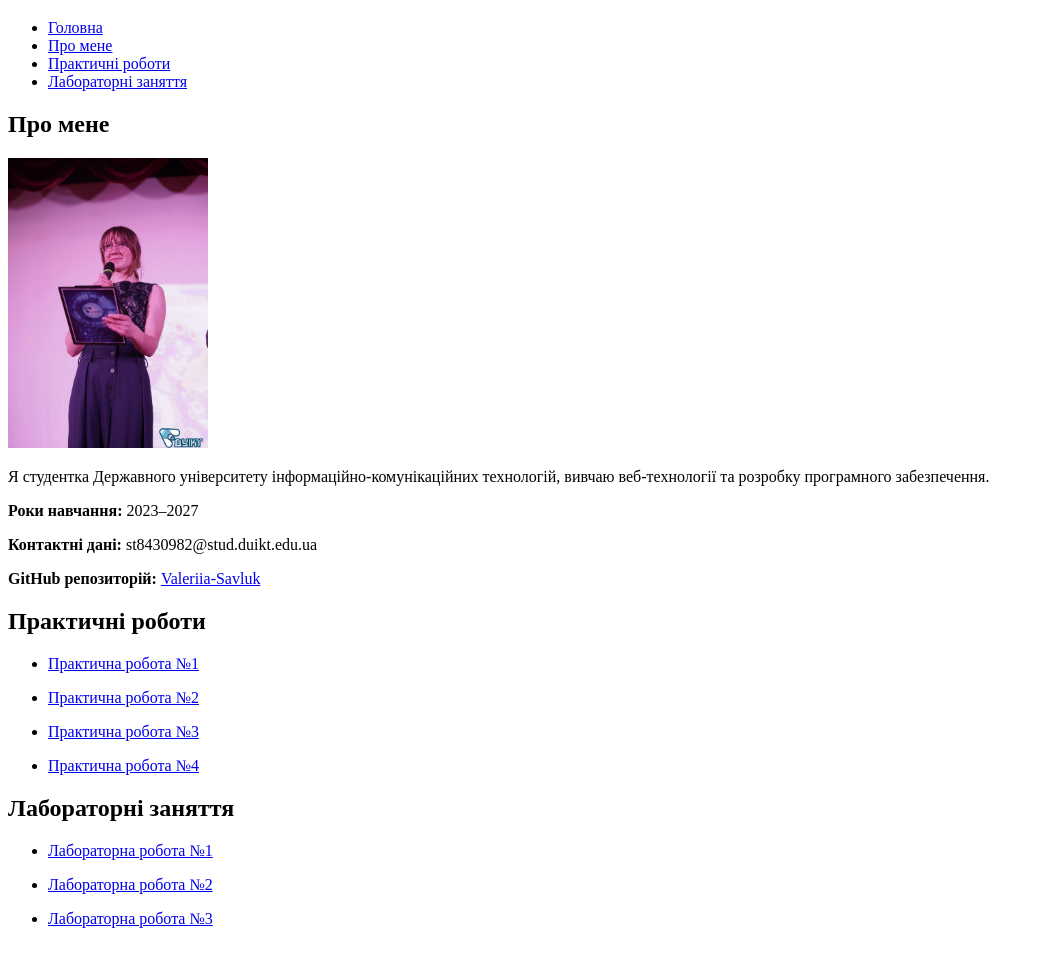
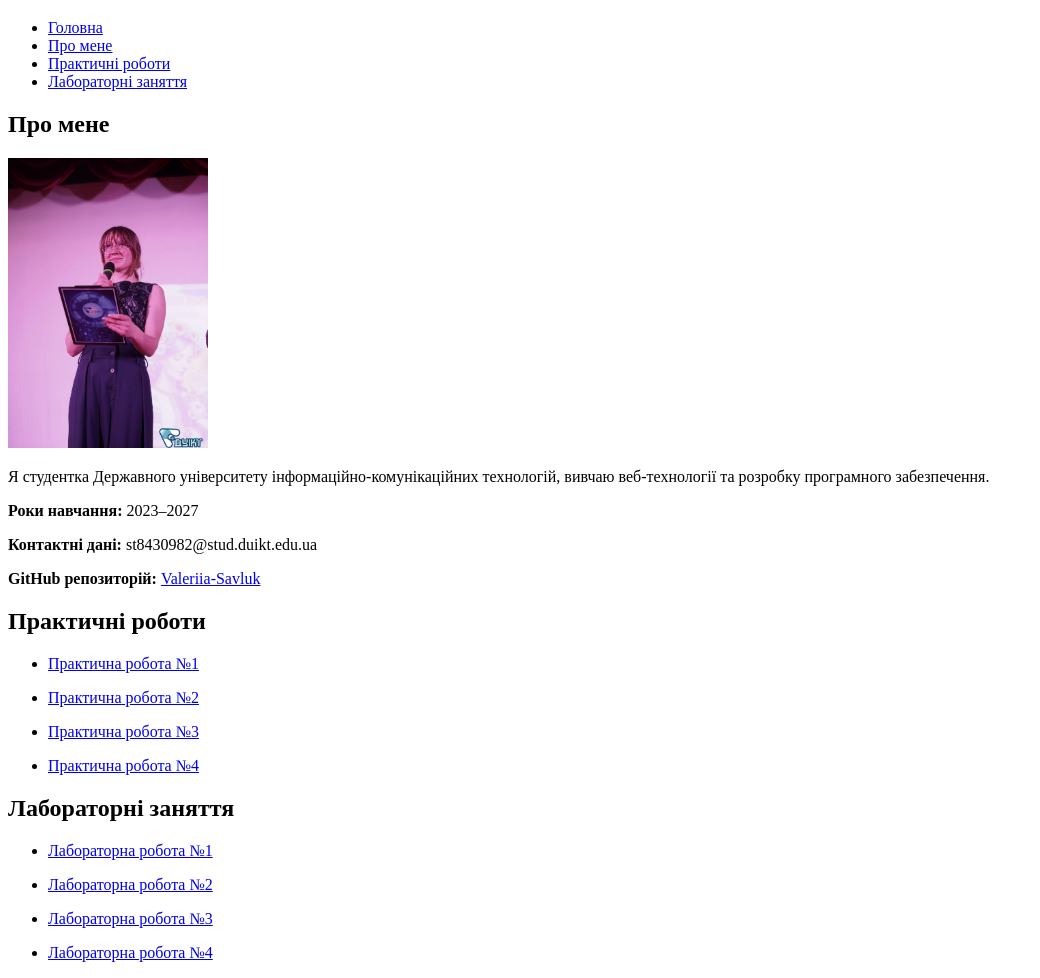
Before and after one commit to Valeriia-Savluk/WEB, a plain HTML site: page index.html in a window 1280 px wide. Shown: the part 61-1039 px from the top of the page, without its empty margins (0-1040 px from the left). Before the commit the page ends 1005 px from the top, so only its background shows below. Drawn offline with Linux system fonts and the light colour scheme.

Commit message:
index.html

```diff
--- a/index.html
+++ b/index.html
@@ -75,6 +75,11 @@
                     <a href="laboratory/lab3.html">Лабораторна робота №3</a>
                 </li>
             </ul>
+            <ul>
+                <li>
+                    <a href="laboratory/lab4.html">Лабораторна робота №4</a>
+                </li>
+            </ul>
         </section>
     </main>
 
```
